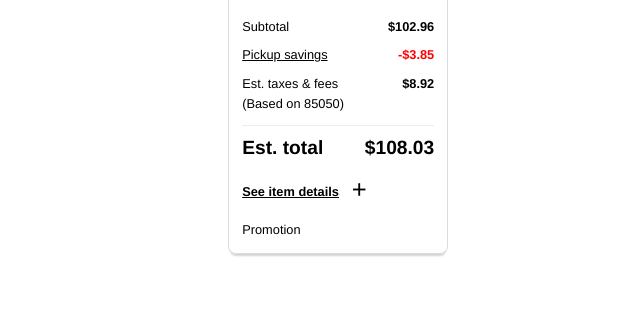
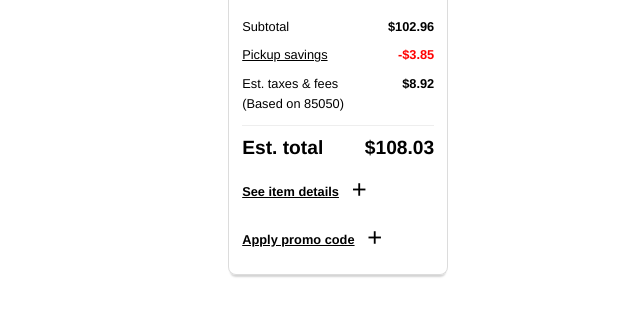
Before and after one commit to kevinqiyefa/Purchase-Summary, a React (Create React App) app: page / in a window 1280 px wide. Shown: the top 316 px of the page, without its empty margins (640-1280 px from the left). Built offline with nearby package versions, Linux system fonts and the light colour scheme.

Commit message:
finished discount section

```diff
--- a/src/components/ItemDetails/index.js
+++ b/src/components/ItemDetails/index.js
@@ -13,7 +13,7 @@
   render() {
     const { item_name, quantity } = this.props.itemDetails;
     const { savings, subtotal } = this.props.pricing;
-    const discountedPrice = subtotal - savings;
+    const discountedPrice = (subtotal - savings).toFixed(2);
 
     const item = (
       <div className="item-details">
@@ -36,14 +36,14 @@
     const itemDetails = this.state.isActive ? (
       <div>
         <div className="Item-Details-Title" onClick={this.handleClick}>
-          <h4>Hide item details </h4> <span id="minus" />
+          <h4>Hide item details </h4> <span className="minus" />
         </div>
         {item}
         <hr />
       </div>
     ) : (
       <div onClick={this.handleClick} className="Item-Details-Title">
-        <h4>See item details </h4> <span id="add" />
+        <h4>See item details </h4> <span className="add" />
       </div>
     );
     return <div className="Item-Details-Main">{itemDetails}</div>;
--- a/src/components/PriceSummary/index.js
+++ b/src/components/PriceSummary/index.js
@@ -2,7 +2,6 @@
 import './style.css';
 
 const PriceSummary = ({ pricing }) => {
-  // console.log(pricing.subtotal, 'ss');
   return (
     <div className="Price-Summary-Main">
       <div>
--- a/src/components/Promotion/index.js
+++ b/src/components/Promotion/index.js
@@ -2,8 +2,77 @@
 import './style.css';
 
 class Promotion extends Component {
+  state = {
+    showForm: false,
+    promoCode: ''
+  };
+
+  handleClick = () => {
+    this.setState({ showForm: !this.state.showForm });
+  };
+
+  handlePromoCodeChange = e => {
+    this.setState({ [e.target.name]: e.target.value });
+  };
+
+  handleApplyPromoCode = () => {
+    //you can only apply the promo code once
+    //should add a temp state to check when should display error messages
+    if (
+      this.state.promoCode === this.props.promoCode &&
+      !this.props.discountApplied
+    ) {
+      this.setState({ promoCode: '', showForm: false });
+
+      this.props.applyPromoCode();
+    } else {
+      this.setState({ promoCode: '' });
+    }
+  };
+
   render() {
-    return <div className="Promotion-Main">Promotion</div>;
+    const errorMessage = this.props.discountApplied ? (
+      <span>You can only apply once</span>
+    ) : null;
+
+    const promotionForm = (
+      <form className="promotion-form">
+        <label htmlFor="input-promo-code" id="promotion-form-input-label">
+          Promo code
+        </label>
+        <div>
+          <input
+            type="text"
+            name="promoCode"
+            id="promotion-form-input-field"
+            onChange={this.handlePromoCodeChange}
+            value={this.state.promoCode}
+          />
+          <input
+            type="button"
+            value="Apply"
+            id="promotion-form-button"
+            onClick={this.handleApplyPromoCode}
+          />
+        </div>
+        {errorMessage}
+      </form>
+    );
+
+    let promoSection = this.state.showForm ? (
+      <div>
+        <div onClick={this.handleClick} className="Promotion-Section-Title">
+          <h4>Hide promo code </h4> <span className="minus" />
+        </div>
+
+        {promotionForm}
+      </div>
+    ) : (
+      <div onClick={this.handleClick} className="Promotion-Section-Title">
+        <h4>Apply promo code </h4> <span className="add" />
+      </div>
+    );
+    return <div className="Promotion-Main">{promoSection}</div>;
   }
 }
 
--- a/src/components/Promotion/style.css
+++ b/src/components/Promotion/style.css
@@ -0,0 +1,52 @@
+.Promotion-Section-Title {
+  display: flex;
+  align-items: center;
+  cursor: pointer;
+}
+
+.Promotion-Main h4 {
+  text-decoration: underline;
+  margin: 0.8em 0;
+}
+
+.promotion-form {
+  display: flex;
+  flex-direction: column;
+  flex-wrap: wrap;
+}
+
+.promotion-form > div {
+  display: flex;
+  justify-content: space-between;
+}
+
+#promotion-form-input-label {
+  color: rgba(0, 0, 0, 0.6);
+  font-size: 0.9em;
+  padding-left: 0.5em;
+  font-weight: 500;
+}
+
+#promotion-form-input-field {
+  margin-right: 2em;
+  border: 1px solid gray;
+}
+
+#promotion-form-button {
+  border: 1px solid rgb(104, 104, 104);
+  color: black;
+  padding: 2px 8px 5px 8px;
+  font-weight: 700;
+  cursor: pointer;
+  border-radius: 25px;
+}
+
+#promotion-form-button:hover {
+  background: #2196f3;
+  border: 1px solid #2196f3;
+  color: white;
+}
+.promotion-form span {
+  color: red;
+  font-size: 0.7em;
+}
--- a/src/components/PurchaseSummary/index.js
+++ b/src/components/PurchaseSummary/index.js
@@ -6,14 +6,28 @@
 import './style.css';
 
 class PurchaseSummary extends Component {
+  applyPromoCode = () => {
+    const { subtotal, savings, tax } = this.props.pricingData.pricing;
+    this.props.applyDiscount(subtotal, savings, tax);
+  };
+
   render() {
-    const { pricing, itemDetails } = this.props.pricingData;
+    const {
+      pricing,
+      itemDetails,
+      promo_code,
+      discount_applied
+    } = this.props.pricingData;
 
     return pricing ? (
       <div className="Purchase-Summary-Main">
         <PriceSummary pricing={pricing} />
         <ItemDetails itemDetails={itemDetails} pricing={pricing} />
-        <Promotion />
+        <Promotion
+          promoCode={promo_code}
+          discountApplied={discount_applied}
+          applyPromoCode={this.applyPromoCode}
+        />
       </div>
     ) : (
       <div className="Purchase-Summary-Loader" />
--- a/src/components/PurchaseSummary/style.css
+++ b/src/components/PurchaseSummary/style.css
@@ -23,6 +23,10 @@
   margin: 5em auto;
 }
 
+/**************************************************/
+/* global css */
+/**************************************************/
+
 .bold-text {
   font-weight: bolder;
 }
@@ -43,6 +47,25 @@
   margin-top: 0.5em;
 }
 
+.add,
+.minus {
+  padding-left: 0.5em;
+  font-size: 2em;
+  padding-bottom: 0.25em;
+}
+
+.add::after {
+  content: '\002B';
+}
+
+.minus::after {
+  content: '\2212';
+}
+
+/**************************************************/
+/**************************************************/
+/**************************************************/
+
 /* Safari */
 @-webkit-keyframes spin {
   0% {
--- a/src/containers/SummaryContainer/index.js
+++ b/src/containers/SummaryContainer/index.js
@@ -1,5 +1,6 @@
 import { connect } from 'react-redux';
 import PurchaseSummary from '../../components/PurchaseSummary';
+import { applyDiscount } from '../../store/actions/promo';
 
 function mapStateToProps(state) {
   return { pricingData: state };
@@ -7,5 +8,5 @@
 
 export default connect(
   mapStateToProps,
-  {}
+  { applyDiscount }
 )(PurchaseSummary);
--- a/src/services/api/index.js
+++ b/src/services/api/index.js
@@ -10,7 +10,9 @@
     item_name:
       'Essntials by OFM ESS-3085 Racing Style Leather Gaming Chair, Red',
     quantity: 1
-  }
+  },
+  promo_code: 'DISCOUNT',
+  discount_applied: false
 };
 
 export const getPricingData = (delay = 1000) => {
--- a/src/store/actions/actionTypes.js
+++ b/src/store/actions/actionTypes.js
@@ -1 +1,2 @@
 export const FETCH_PRICING_DATA = 'FETCH_PRICING_DATA';
+export const APPLY_DISCOUNT = 'APPLY_DISCOUNT';
--- /dev/null
+++ b/src/store/actions/promo/index.js
@@ -0,0 +1,4 @@
+import * as actions from '../actionTypes';
+export function applyDiscount(sub, sav, tax) {
+  return { type: actions.APPLY_DISCOUNT, sub, sav, tax };
+}
--- a/src/store/reducers/pricingData/index.js
+++ b/src/store/reducers/pricingData/index.js
@@ -5,7 +5,21 @@
   switch (action.type) {
     case actions.FETCH_PRICING_DATA:
       return { ...state, ...action.pricingData };
+    case actions.APPLY_DISCOUNT:
+      let newSubtotal = +(action.sub * 0.9).toFixed(2);
+      let newSavings = +(action.sub - action.sub * 0.9 + action.sav).toFixed(2);
 
+      let newTotal = +(newSubtotal - newSavings + action.tax).toFixed(2);
+      return {
+        ...state,
+        pricing: {
+          ...state.pricing,
+          subtotal: newSubtotal,
+          savings: newSavings,
+          total: newTotal
+        },
+        discount_applied: true
+      };
     default:
       return state;
   }
```
